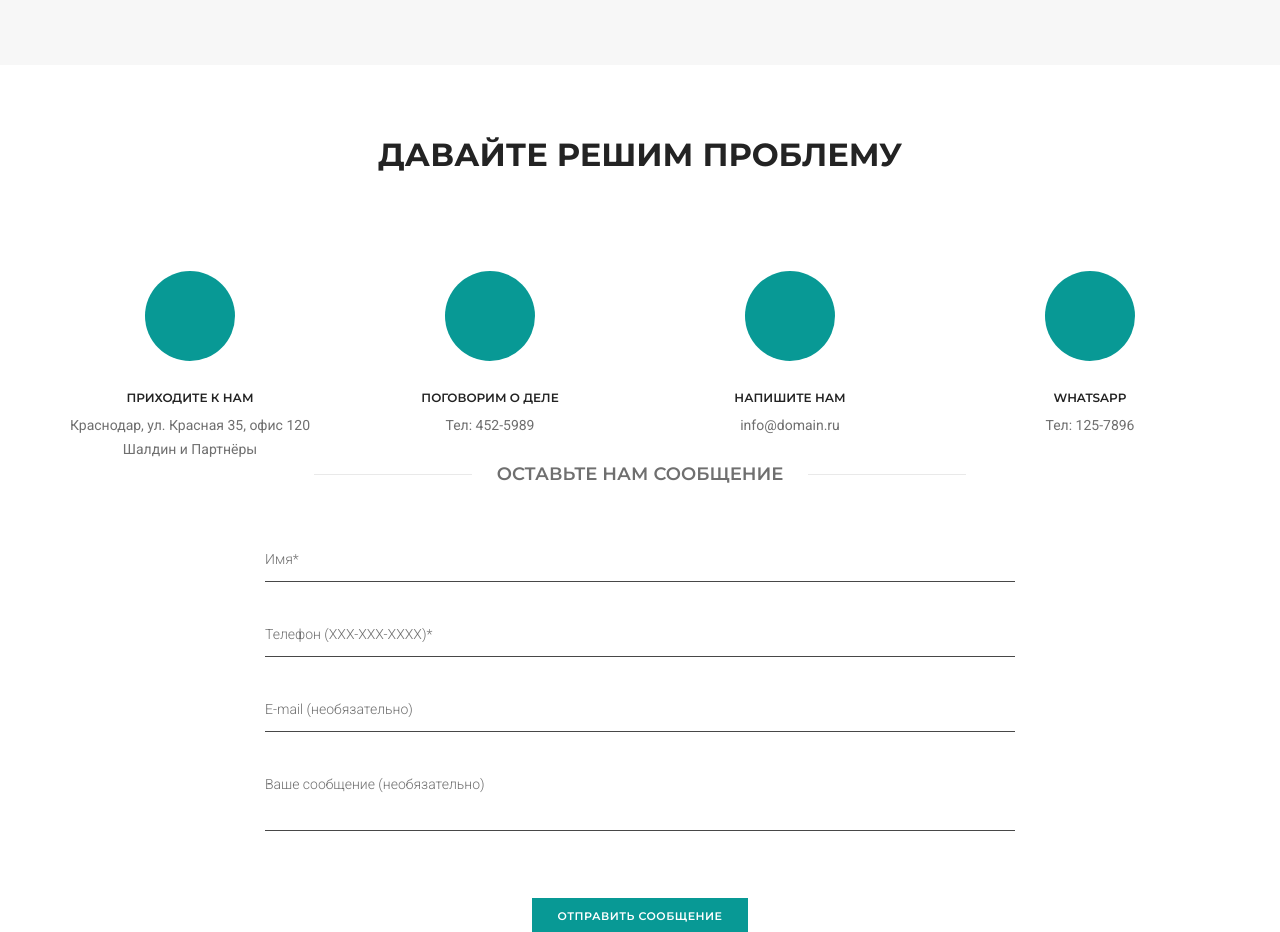
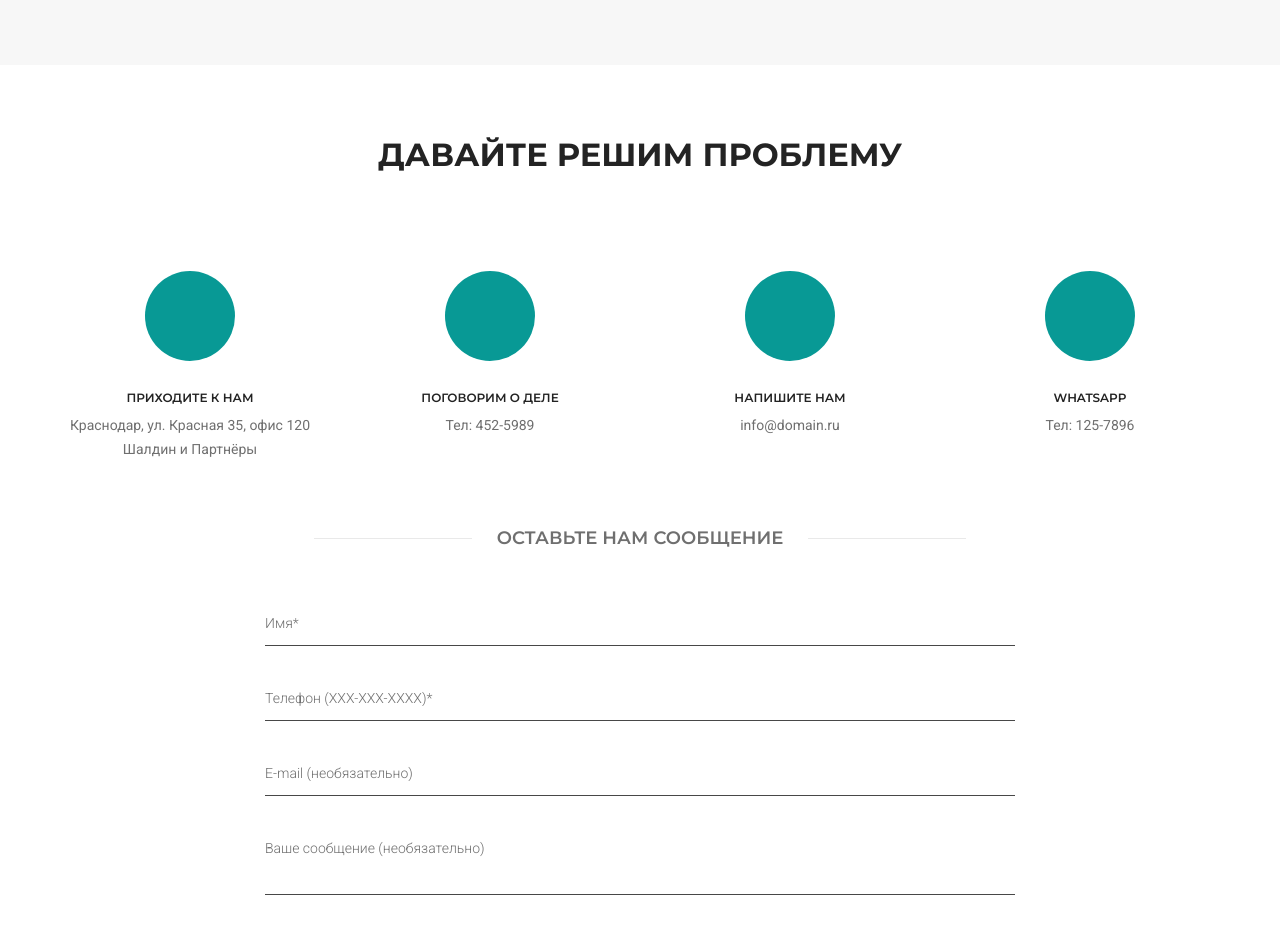
Before and after one commit to Kirman442/raf, a React (Vite) app: page / in a window 1280 px wide. Shown: the part 2700-3632 px from the top of the page. Built offline with nearby package versions, Linux system fonts and the light colour scheme; a web font is replaced by a local one.

Commit message:
Minor changes

```diff
--- a/src/pages/Home.jsx
+++ b/src/pages/Home.jsx
@@ -410,7 +410,7 @@ const Home = () => {
             </section>
 
             <section className="wow animate__fadeIn" >
-                <div className="container px-0">
+                <div className="container px-0 padding-five-bottom">
                     <div className="row justify-content-center">
                         <div className="col-lg-6 col-md-8 margin-eight-bottom md-margin-40px-bottom sm-margin-30px-bottom text-center last-paragraph-no-margin">
                             <h5 className="alt-font font-weight-700 text-extra-dark-gray text-uppercase mb-0">Давайте решим проблему</h5>
```
